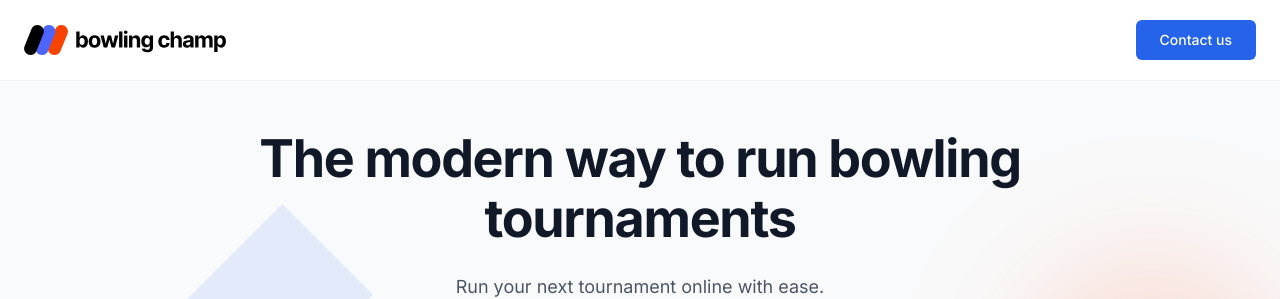
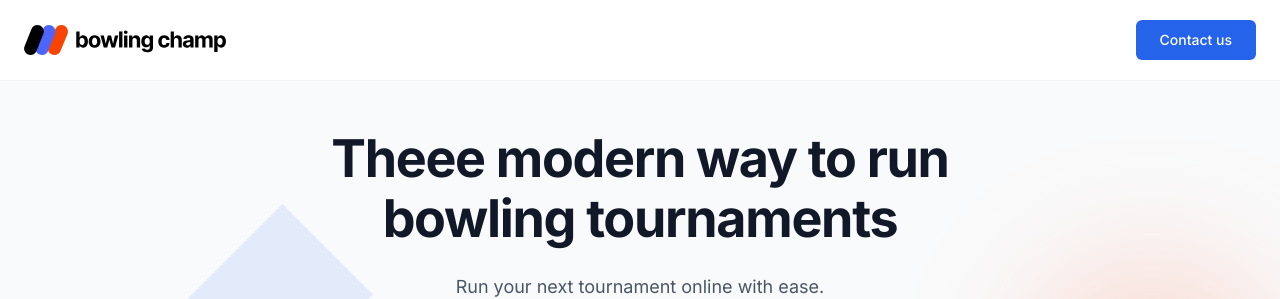
Before and after one commit to erabb/bowling-landing, a Next.js app: page / in a window 1280 px wide. Shown: the top 299 px of the page. Built offline with nearby package versions, Linux system fonts and the light colour scheme.

Commit message:
deploy test

```diff
--- a/app/page.tsx
+++ b/app/page.tsx
@@ -36,7 +36,7 @@ export default function LandingPage() {
           <div className="container mx-auto px-4 md:px-6 relative z-10">
             <div className="mx-auto max-w-3xl text-center mb-12">
               <h1 className="text-4xl font-bold tracking-tight sm:text-4xl md:text-[3.25rem] md:leading-[1.15] text-gray-900">
-                The modern way to run bowling tournaments
+                Theee modern way to run bowling tournaments
               </h1>
               <p className="mt-6 text-lg text-gray-600">Run your next tournament online with ease.</p>
             </div>
```
